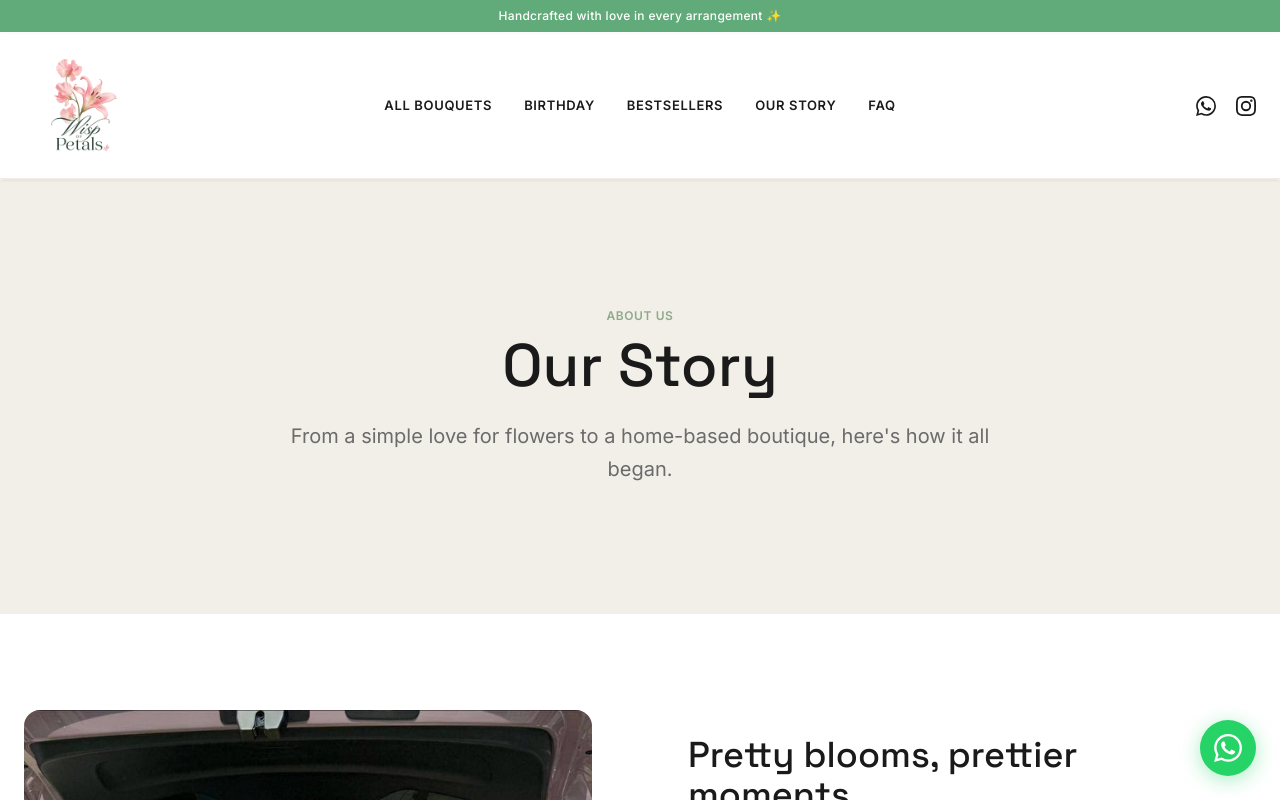
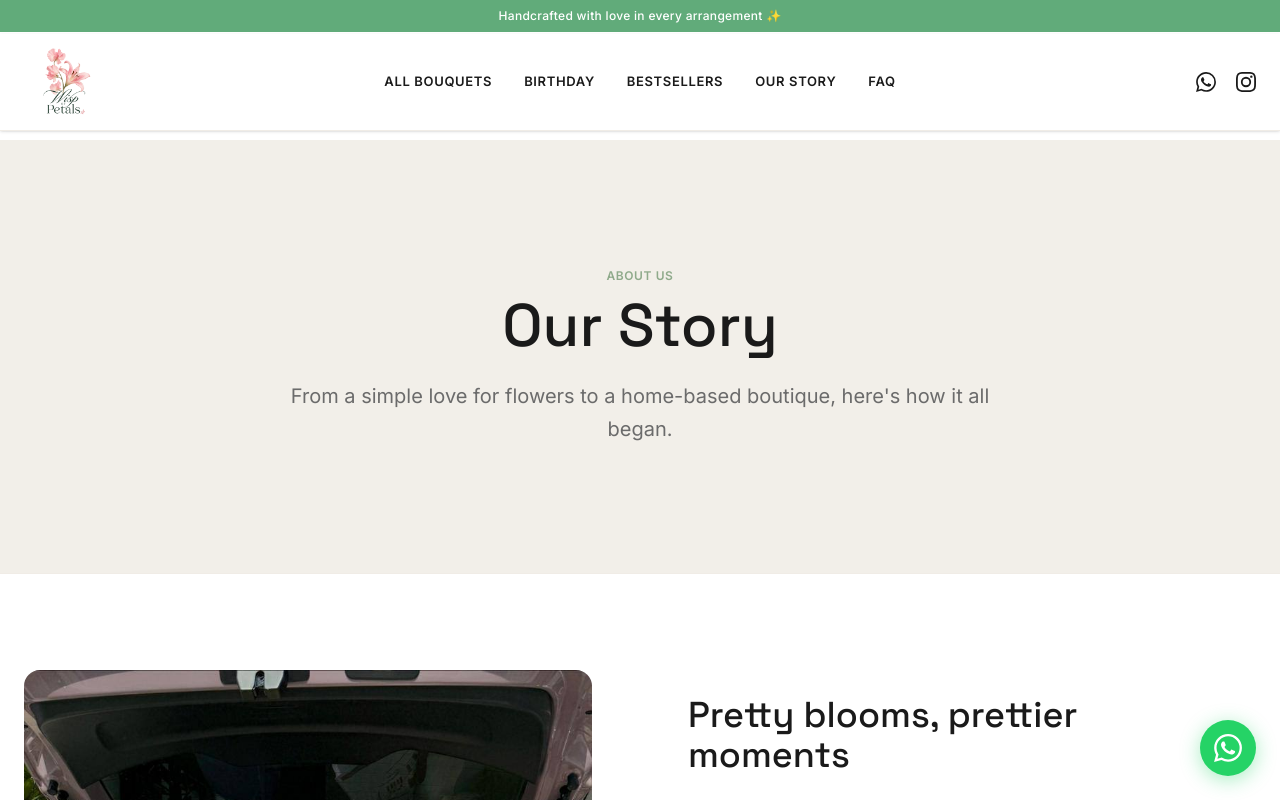
Before and after one commit to AriffinTech/WOP.com, a Next.js app: page /about in a window 1280 px wide. Shown: the top 800 px of the page. Built offline with nearby package versions, Linux system fonts and the light colour scheme.

Commit message:
Adjust logo size to a balanced middle ground and fix page padding

```diff
--- a/src/app/about/page.tsx
+++ b/src/app/about/page.tsx
@@ -9,7 +9,7 @@ export const metadata = {
 
 export default function AboutPage() {
   return (
-    <div className="pt-[140px] md:pt-[180px]">
+    <div className="pt-[120px] md:pt-[140px]">
       {/* Header */}
       <section className="bg-cream-dark border-b border-border-light py-16 md:py-24 lg:py-32">
         <div className="max-w-3xl mx-auto px-6 text-center">
--- a/src/app/bouquets/[id]/page.tsx
+++ b/src/app/bouquets/[id]/page.tsx
@@ -24,7 +24,7 @@ export default async function BouquetDetailPage({ params }: { params: Promise<{
     .slice(0, 3);
 
   return (
-    <div className="max-w-7xl mx-auto px-6 py-12 md:py-24 pt-[140px] md:pt-[180px]">
+    <div className="max-w-7xl mx-auto px-6 py-12 md:py-24 pt-[120px] md:pt-[140px]">
       <Link href="/bouquets" className="inline-flex items-center text-sm font-semibold text-text-light hover:text-charcoal transition-colors uppercase tracking-wider mb-8 md:mb-12">
         ← Back to Catalogue
       </Link>
--- a/src/app/contact/page.tsx
+++ b/src/app/contact/page.tsx
@@ -13,7 +13,7 @@ export const metadata = {
 
 export default function ContactPage() {
   return (
-    <div className="pt-[140px] md:pt-[180px]">
+    <div className="pt-[120px] md:pt-[140px]">
       {/* Header */}
       <section className="bg-cream-dark border-b border-border-light py-16 md:py-32">
         <div className="max-w-3xl mx-auto px-6 text-center">
--- a/src/app/faq/page.tsx
+++ b/src/app/faq/page.tsx
@@ -99,7 +99,7 @@ export default function FAQPage() {
   };
 
   return (
-    <div className="pt-[140px] md:pt-[180px]">
+    <div className="pt-[120px] md:pt-[140px]">
       {/* Header */}
       <section className="bg-cream-dark border-b border-border-light py-16 md:py-24 lg:py-32">
         <div className="max-w-3xl mx-auto px-6 text-center">
--- a/src/app/page.tsx
+++ b/src/app/page.tsx
@@ -22,7 +22,7 @@ export default async function HomePage() {
       <section className="relative min-h-[85vh] flex items-center bg-primary overflow-hidden">
         <div className="absolute inset-0 bg-[url('/images/florist-story.jpg')] bg-cover bg-center opacity-40 mix-blend-multiply" />
 
-        <div className="relative z-10 max-w-7xl mx-auto px-6 w-full text-center mt-[140px] md:mt-[180px]">
+        <div className="relative z-10 max-w-7xl mx-auto px-6 w-full text-center mt-[120px] md:mt-[140px]">
           <h2 className="text-white text-sm md:text-base font-bold tracking-widest uppercase mb-4 opacity-0 animate-fade-in-up">
             Whimsical • Handcrafted • Unique
           </h2>
--- a/src/components/CatalogueContent.tsx
+++ b/src/components/CatalogueContent.tsx
@@ -90,7 +90,7 @@ export default function CatalogueContent({ initialBouquets, flowerOptions }: Cat
   }, [initialBouquets, currentFlower, currentColor, currentStyle, currentMinPrice, currentMaxPrice, currentSort, currentOccasion]);
 
   return (
-    <div className="max-w-7xl mx-auto px-6 py-12 md:py-24 pt-[140px] md:pt-[180px]">
+    <div className="max-w-7xl mx-auto px-6 py-12 md:py-24 pt-[120px] md:pt-[140px]">
       <div className="flex flex-col md:flex-row gap-12">
         {/* Mobile Filter Toggle */}
         <button
--- a/src/components/Header.tsx
+++ b/src/components/Header.tsx
@@ -45,7 +45,7 @@ export default function Header() {
         className={`fixed top-[32px] md:top-[34px] left-0 right-0 z-50 transition-all duration-300
           ${isTransparent ? "bg-transparent" : "bg-white border-b border-border-light shadow-sm"}`}
       >
-        <div className="max-w-7xl mx-auto px-6 flex items-center justify-between h-auto py-3 md:py-4">
+        <div className="max-w-7xl mx-auto px-6 flex items-center justify-between h-20 md:h-24">
           {/* Mobile Burger */}
           <button
             className={`md:hidden flex flex-col gap-[5px] p-1 z-[110] ${isTransparent ? "text-white" : "text-charcoal"}`}
@@ -63,7 +63,7 @@ export default function Header() {
             className="absolute left-1/2 -translate-x-1/2 md:static md:translate-x-0 flex items-center z-[110] transition-opacity hover:opacity-80"
             onClick={() => setMenuOpen(false)}
           >
-            <img src="/images/logo.png" alt="Wisp of Petals Logo" className="h-20 md:h-28 w-auto object-contain rounded-sm" />
+            <img src="/images/logo.png" alt="Wisp of Petals Logo" className="h-16 md:h-20 w-auto object-contain" />
           </Link>
 
           {/* Desktop Nav */}
```
